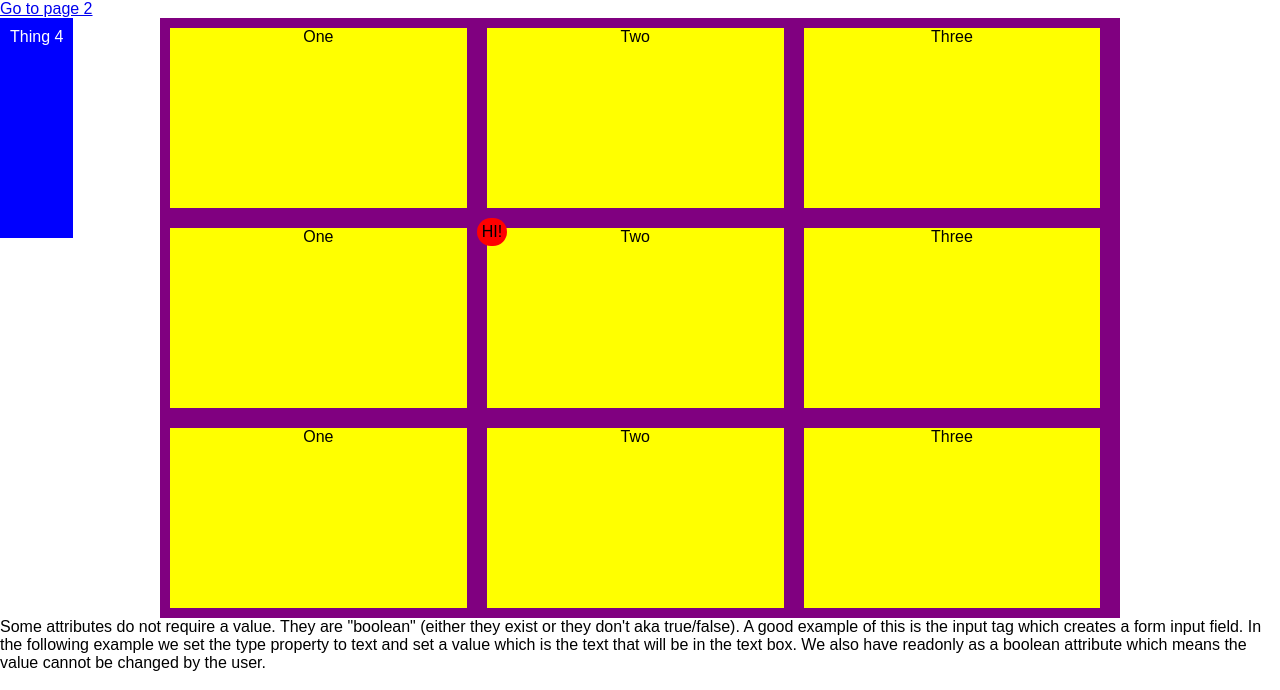
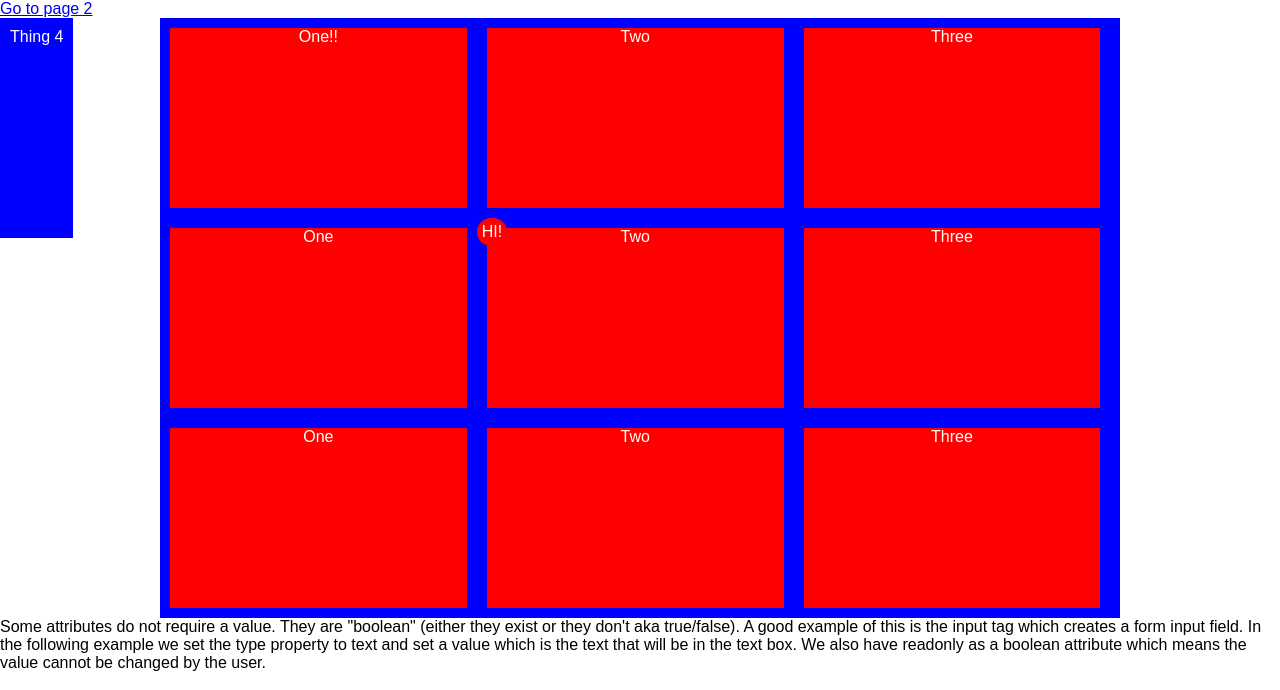
Before and after one commit to Opheliaprophecy/intro-to-webdev, a plain HTML site: page examples/01-html-example/index.html in a window 1280 px wide. Shown: the top 690 px of the page. Drawn offline with Linux system fonts and the light colour scheme.

Commit message:
Added html / css examples

```diff
--- a/examples/01-html-example/css/main.css
+++ b/examples/01-html-example/css/main.css
@@ -49,7 +49,7 @@ li {
 
 .this-thing {
     width: 90%;
-    background: purple;
+    background: blue;
     margin: 0 auto;
     max-width: 960px;
 }
@@ -66,8 +66,9 @@ li {
 
 .inner2 {
     position: relative;
-    background: yellow;
+    background: red;
     height: 100%;
+    color: white;
 }
 
 .clear {
--- a/examples/01-html-example/index.html
+++ b/examples/01-html-example/index.html
@@ -21,7 +21,7 @@
     <div class="this-thing">
         <div class="inner">
             <div class="inner2">
-                One
+                One!!
             </div>
         </div>
         <div class="inner">
@@ -112,4 +112,7 @@
         </tr>
     </table>
 </body>
+<script id="__bs_script__">//<![CDATA[
+    document.write("<script async src='http://HOST:3000/browser-sync/browser-sync-client.js?v=2.24.4'><\/script>".replace("HOST", location.hostname));
+//]]></script>
 </html>
```
